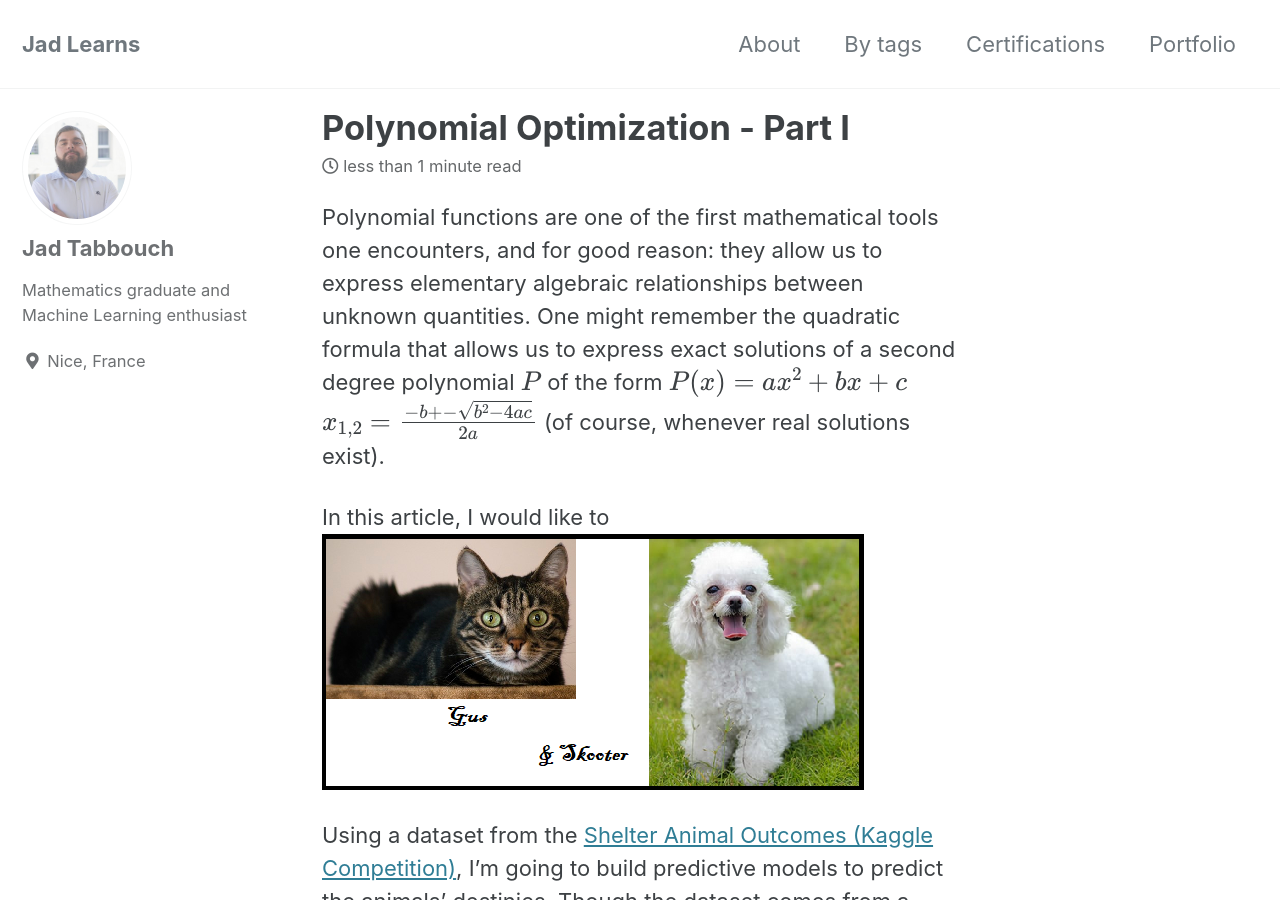
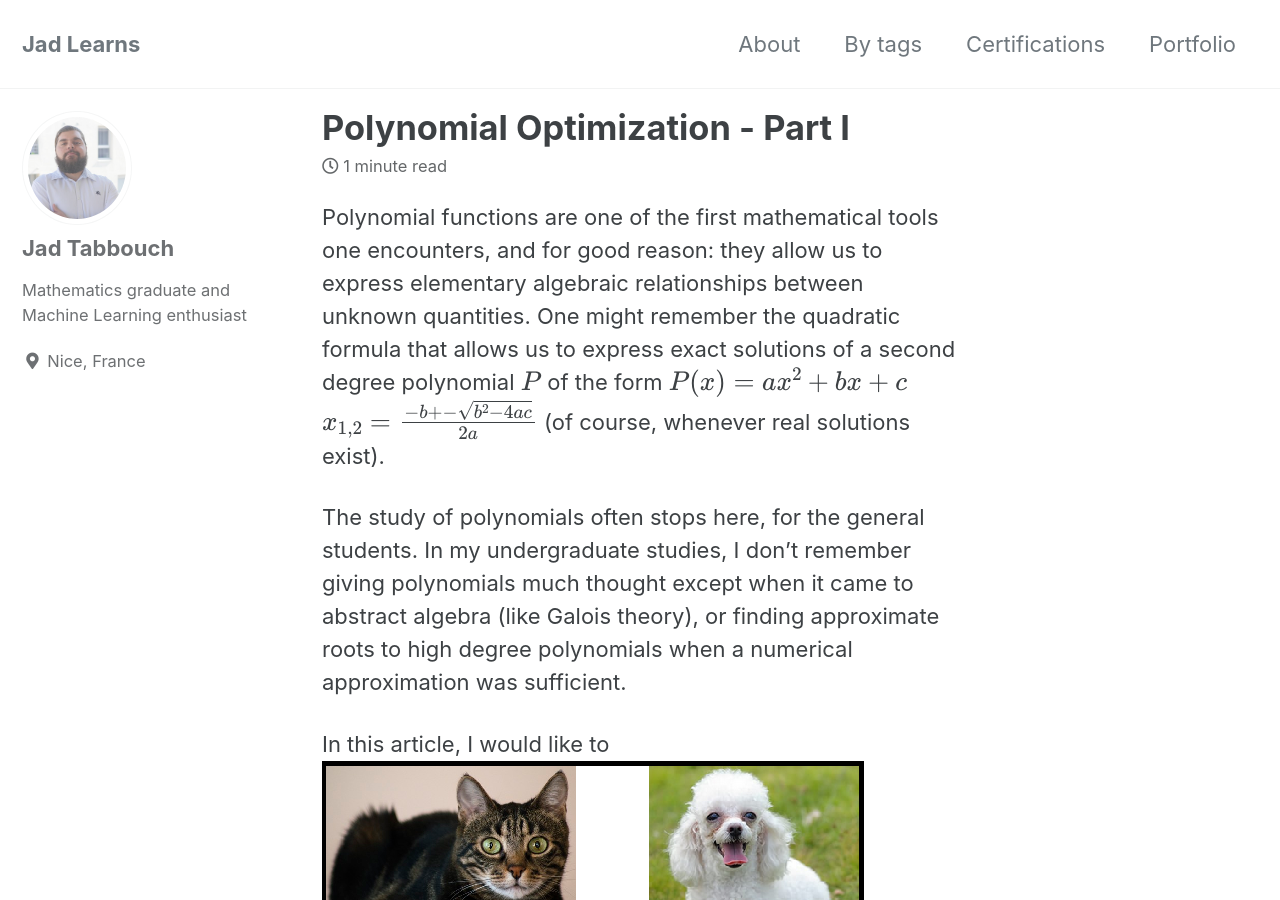
Before and after one commit to jad-tab/jad-tab.github.io, a Jekyll site: the page built from _posts/2020-03-04-Polynomial_Optimization1.md, in a window 1280 px wide and 900 px high. Built offline with Jekyll 4.4.1, drawn with Linux system fonts in a browser that asks for light colours; cached includes are drawn as plain includes; formulas are drawn with MathJax 3.

Commit message:
Update 2020-03-04-Polynomial_Optimization1.md

```diff
--- a/_posts/2020-03-04-Polynomial_Optimization1.md
+++ b/_posts/2020-03-04-Polynomial_Optimization1.md
@@ -12,6 +12,8 @@ mathjax: "true"
 Polynomial functions are one of the first mathematical tools one encounters, and for good reason: they allow us to express elementary algebraic relationships between unknown quantities.
 One might remember the quadratic formula that allows us to express exact solutions of a second degree polynomial $$P$$ of the form $$P(x) = ax^2 + bx + c$$
 $$x_{1, 2} = \frac{-b +- \sqrt{b^2 - 4ac}}{2a}$$ (of course, whenever real solutions exist).
+
+The study of polynomials often stops here, for the general students. In my undergraduate studies, I don't remember giving polynomials much thought except when it came to abstract algebra (like Galois theory), or finding approximate roots to high degree polynomials when a numerical approximation was sufficient.
 
 In this article, I would like to
 ![alt]({{ site.url }}{{ site.baseurl }}/figures/guskooter.png)
```
